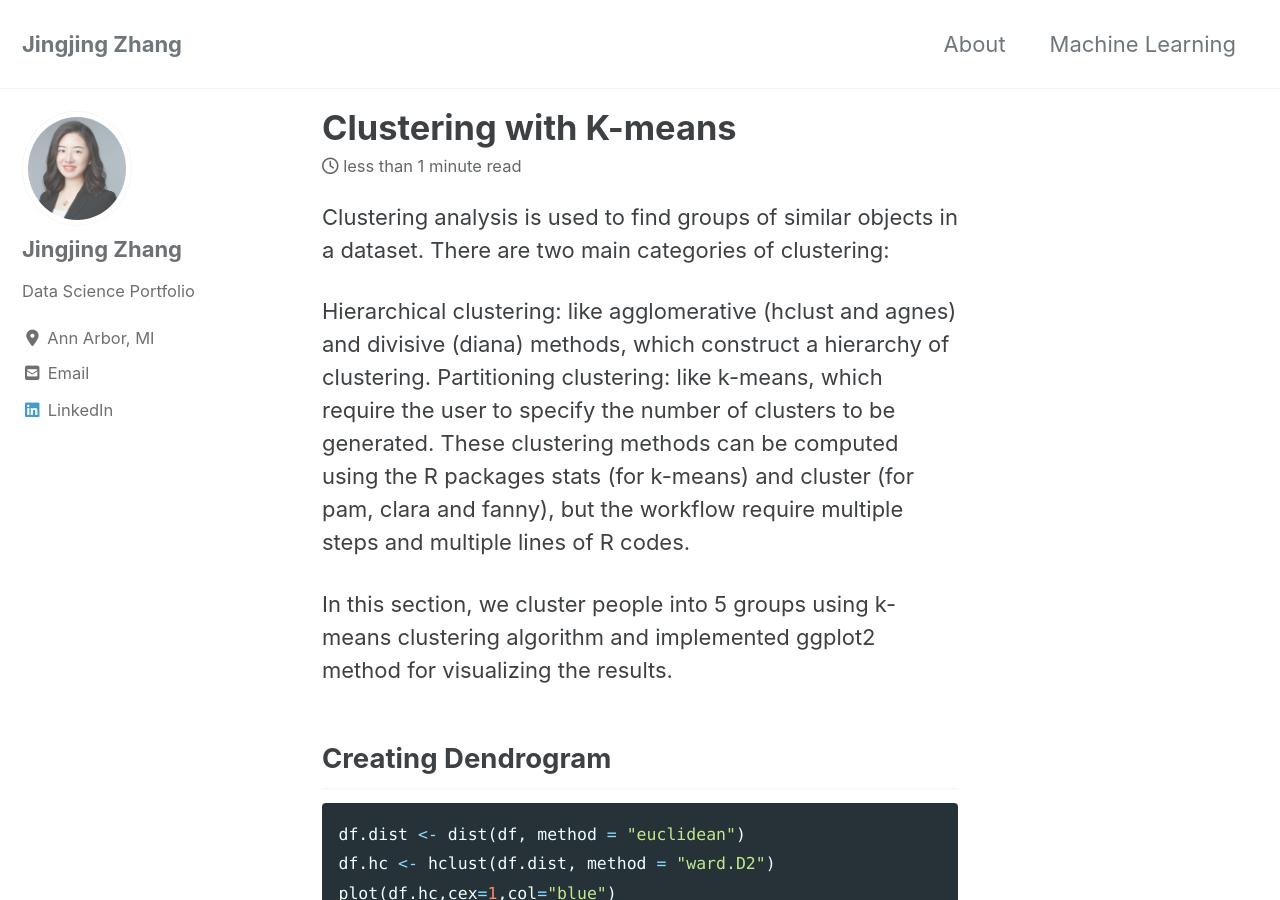
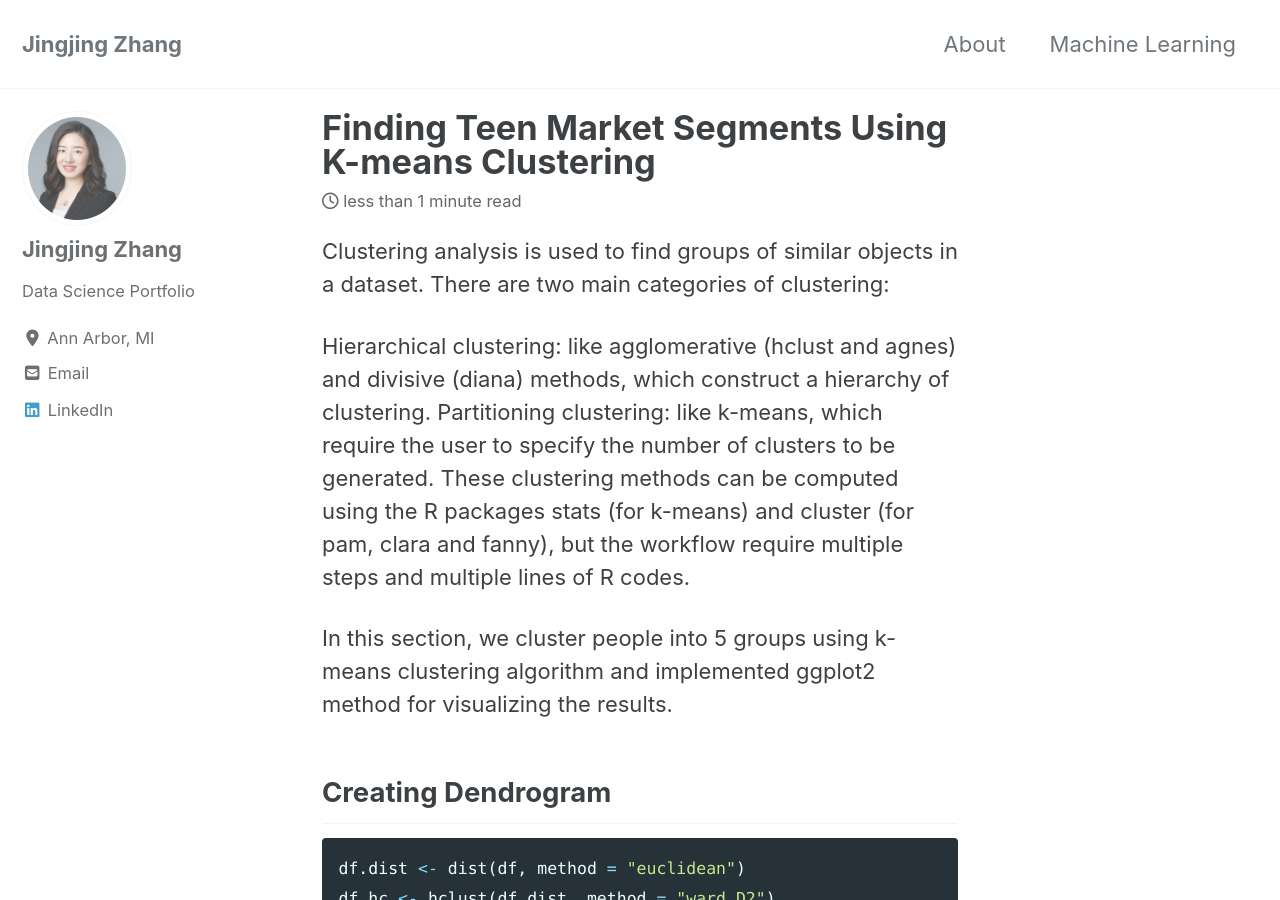
Before and after one commit to jingzjj2020/jingjingzhang.github.io, a Jekyll site: the page built from _posts/2020-06-28-kmeans_clustering.md, in a window 1280 px wide and 900 px high. Built offline with Jekyll 4.4.1, drawn with Linux system fonts in a browser that asks for light colours; cached includes are drawn as plain includes; nearby versions of some CDN libraries.

Commit message:
Update 2020-06-28-kmeans_clustering.md

```diff
--- a/_posts/2020-06-28-kmeans_clustering.md
+++ b/_posts/2020-06-28-kmeans_clustering.md
@@ -1,5 +1,5 @@
 ---
-title: "Clustering with K-means"
+title: "Finding Teen Market Segments Using K-means Clustering"
 date: 2020-06-28
 tags: [Machine Learning, Marketing Analysis]
 header:
```
